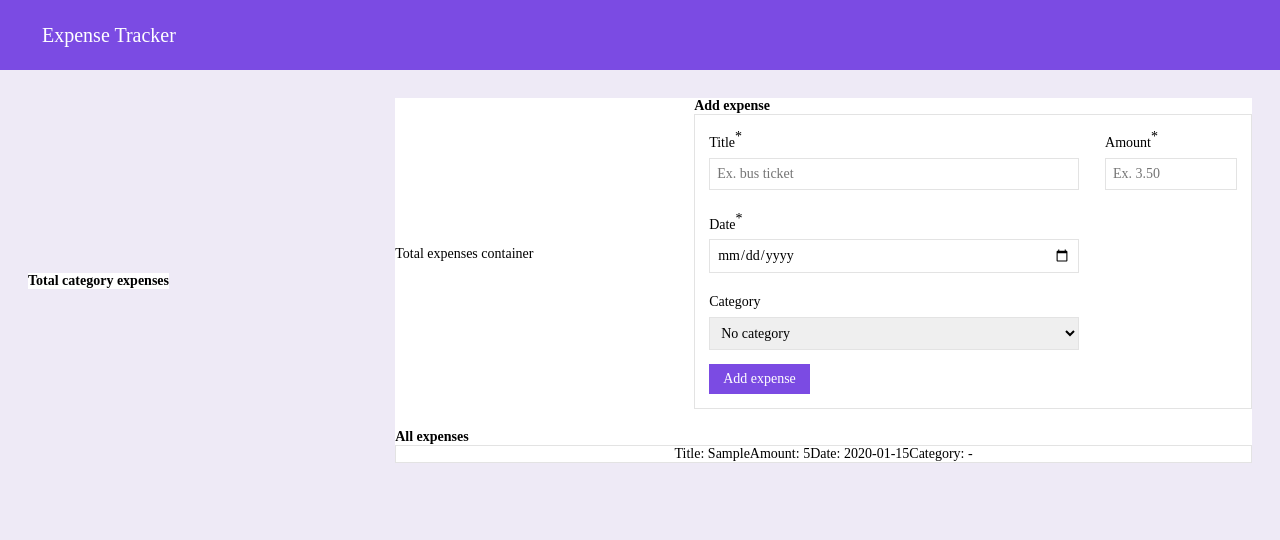
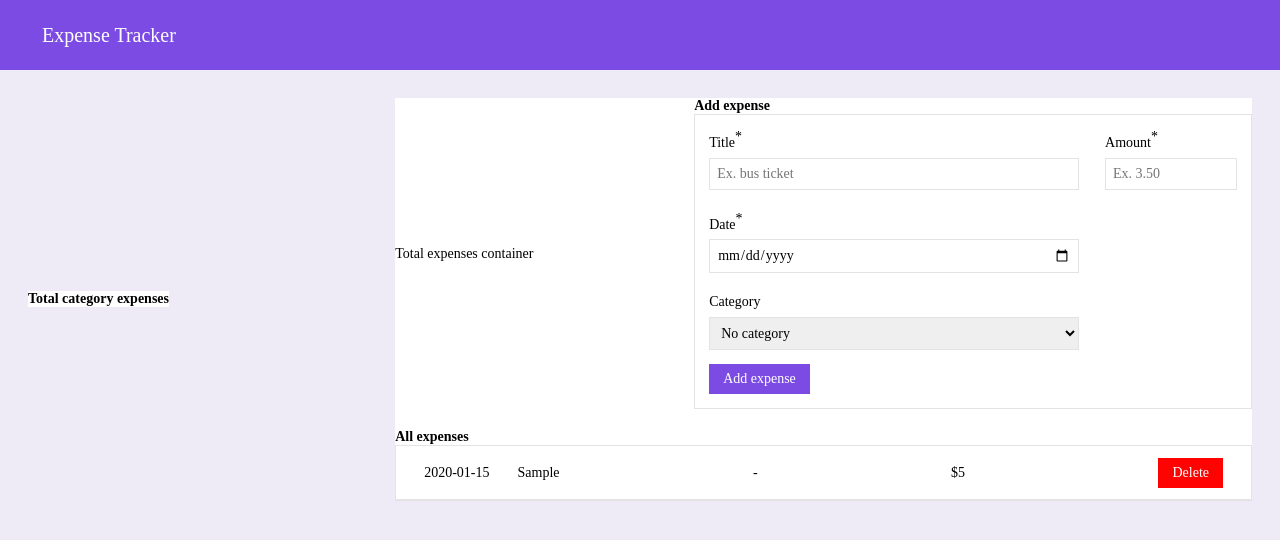
Before and after one commit to jenny-berggreen/240412_assignment_expenseTracker, a React (Vite) app: page / in a window 1280 px wide. Both pictures are taken after typing "Sample", "5", "2020-01-15" into the empty fields and a click on the button "Add expense". Shown: the top 540 px of the page. Built offline with nearby package versions, Linux system fonts and the light colour scheme.

Commit message:
Add delete button

```diff
--- a/src/components/ExpenseListItem.jsx
+++ b/src/components/ExpenseListItem.jsx
@@ -9,10 +9,19 @@ const ExpenseListItem = ({ expense }) => {
   return (
 	<>
 	<li className={`${listStyles.expense_list_row} ${styles.flex} ${styles.flex_row}`}>
-      <div>Title: {title}</div>
-      <div>Amount: {amount}</div>
-      <div>Date: {date}</div>
-      <div>Category: {category}</div>
+	  	<div className={`${listStyles.title_date_container} ${styles.flex} ${styles.flex_row}`}>
+			<span>{date}</span>
+			<span>{title}</span>
+		</div>
+		<div className={`${listStyles.category_container} ${styles.flex}`}>
+			<span>{category}</span>
+		</div>
+		<div className={`${listStyles.amount_container} ${styles.flex}`}>
+			<span>${amount}</span>
+		</div>
+		<div className={`${listStyles.button_container} ${styles.flex}`}>
+			<button className={`${listStyles.delete_button}`}>Delete</button>
+		</div>
     </li>
 	</>
 
--- a/src/styles/expenseList.module.css
+++ b/src/styles/expenseList.module.css
@@ -2,3 +2,17 @@
 	width: 100%;
 	border: solid 1px var(--color-stroke);
 }
+
+.expense_list_row {
+	justify-content: space-between;
+	padding: 0.8rem 2rem;
+	border-bottom: solid 1px var(--color-stroke);
+}
+
+.title_date_container {
+	gap: 2rem;
+}
+
+.delete_button {
+	background-color: var(--color-delete);
+}
```
